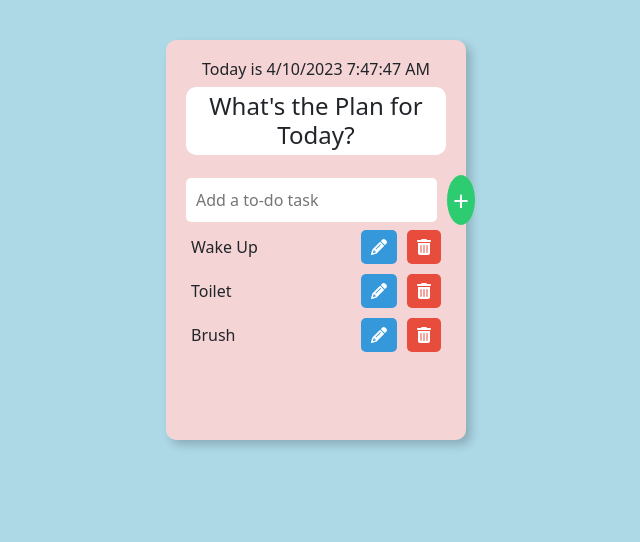
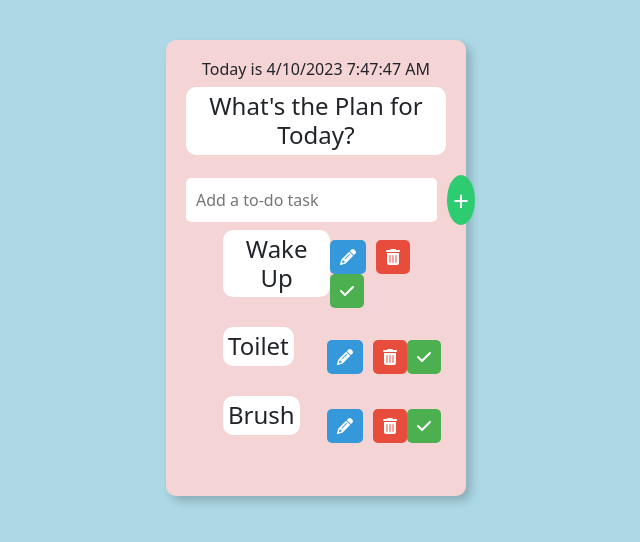
Before and after one commit to AditeeKatti/React, a React (Create React App) app in the folder my-to-do-app/: page / in a window 1280 px wide. Shown: the top 542 px of the page, without its empty margins (324-964 px from the left). Built offline with nearby package versions, Linux system fonts and the light colour scheme.

Commit message:
task completed and undo functionality

```diff
--- a/my-to-do-app/package.json
+++ b/my-to-do-app/package.json
@@ -11,6 +11,7 @@
     "bootstrap": "^5.2.3",
     "react": "^18.2.0",
     "react-dom": "^18.2.0",
+    "react-icons": "^4.8.0",
     "react-scripts": "5.0.1",
     "styled-components": "^5.3.9",
     "web-vitals": "^2.1.4"
--- a/my-to-do-app/src/ToDoListForm.jsx
+++ b/my-to-do-app/src/ToDoListForm.jsx
@@ -2,7 +2,7 @@ import React, { useState, useRef } from 'react';
 import 'bootstrap/dist/css/bootstrap.min.css';
 import styled from 'styled-components';
 import { FontAwesomeIcon } from '@fortawesome/react-fontawesome';
-import { faPencilAlt, faTrashAlt, faSave } from '@fortawesome/free-solid-svg-icons';
+import { faPencilAlt, faTrashAlt, faSave, faCheck, faRefresh } from '@fortawesome/free-solid-svg-icons';
 import './App.css';
 
 const TodoListContainer = styled.div`
@@ -17,7 +17,7 @@ const TodoListContainer = styled.div`
   box-shadow: 5px 5px 10px rgba(0, 0, 0, 0.2);
   border-radius: 10px;
 `;
-const Task = styled.li`
+const TaskLayout = styled.li`
   display: flex;
   padding: 5px;
   align-items: center;
@@ -73,6 +73,15 @@ const SaveButton = styled.button`
   cursor: pointer;
 `;
 
+const CompleteButton = styled.button`
+  border: none;
+  background-color: #4CAF50;
+  color: #fff;
+  padding: 5px 10px;
+  border-radius: 5px;
+  cursor: pointer;
+`;
+
 const SaveIcon = styled(FontAwesomeIcon).attrs({
   icon: faSave,
 })``;
@@ -85,6 +94,13 @@ const TrashIcon = styled(FontAwesomeIcon).attrs({
   icon: faTrashAlt,
 })``;
 
+const CompletedIcon = styled(FontAwesomeIcon).attrs({
+   icon: faCheck,
+ })``
+
+ const UndoIcon = styled(FontAwesomeIcon).attrs({
+  icon: faRefresh,
+})``
 
 const TodoButton = styled.button`
   border: none;
@@ -101,7 +117,12 @@ function TodoList() {
   const [input, setInput] = useState('');
   const [editing, setEditing] = useState(null);
   const [newTaskText, setNewTaskText] = useState('');
-  const [tasks, setTasks] = useState([    'Wake Up',    'Toilet',    'Brush',  ]);
+  const [completedTasks, setCompletedTasks] = useState({});
+  const [tasks, setTasks] = useState([
+    { id: 'task1', text: 'Wake Up', completed: false },
+    { id: 'task2', text: 'Toilet', completed: false },
+    { id: 'task3', text: 'Brush', completed: false },
+  ]);
   const inputRef = useRef(null);
 
   const handleChange = (e) => {
@@ -119,8 +140,10 @@ function TodoList() {
   };
 
   const handleSave = (taskKey) => {
-    const newTasks = { ...tasks, [taskKey]: newTaskText };
-    setTasks(newTasks);
+    const updatedTasks = tasks.map((task) =>
+      task.id === taskKey ? { ...task, text: newTaskText } : task
+    );
+    setTasks(updatedTasks);
     setEditing(null);
     setNewTaskText('');
   };
@@ -129,14 +152,24 @@ function TodoList() {
     event.preventDefault();
     const newTodo = input.trim();
     if (newTodo.length > 0) {
-      const newTasks = {
-        ...tasks,
-        [`task${Object.keys(tasks).length + 1}`]: newTodo,
-      };
+      const newTask = { id: `task${tasks.length + 1}`, text: newTodo, completed: false };
+      const newTasks = [...tasks, newTask];
       setInput('');
       setTasks(newTasks);
     }
   };
+
+  function handleComplete(taskId) {
+    setCompletedTasks((prevCompletedTasks) => {
+      const newCompletedTasks = { ...prevCompletedTasks };
+      if (newCompletedTasks[taskId]) {
+        delete newCompletedTasks[taskId];
+      } else {
+        newCompletedTasks[taskId] = true;
+      }
+      return newCompletedTasks;
+    });
+  }
 
   // Get the current date and time
   const today = new Date();
@@ -159,30 +192,39 @@ function TodoList() {
         />
         <TodoButton onClick={handleSubmit}> + </TodoButton>
       </TodoForm>
-      {Object.keys(tasks).map((key) => (
-  <Task key={key}>
-    {editing === key ? (
+      <ul>
+        {Object.entries(tasks).map(([taskId, task]) => (
+          <TaskLayout key={taskId}>
+            {editing === taskId ? (
               <>
-        <TodoInput
-          value={newTaskText}
-          onChange={(e) => setNewTaskText(e.target.value)}
-        />
-        <SaveButton onClick={() => handleSave(key)}> <SaveIcon /></SaveButton>
+                <TodoInput value={newTaskText} onChange={(e) => setNewTaskText(e.target.value)} />
+                <SaveButton onClick={() => handleSave(taskId)}>
+                  <SaveIcon />
+                </SaveButton>
               </>
             ) : (
               <>
-        <span>{tasks[key]}</span>
+                <TodoListText style={{ textDecoration: completedTasks[taskId] ? 'line-through' : 'none' }}>
+                  {task.text}
+                </TodoListText>
                 <div>
-          <EditButton onClick={() => handleEdit(key)}><PencilIcon /></EditButton>
-          <DeleteButton onClick={() => handleDelete(key)}><TrashIcon /></DeleteButton>
+                  <EditButton onClick={() => handleEdit(taskId)}>
+                    <PencilIcon />
+                  </EditButton>
+                  <DeleteButton onClick={() => handleDelete(taskId)}>
+                    <TrashIcon />
+                  </DeleteButton>
+                  <CompleteButton onClick={() => handleComplete(taskId)}>
+                    {completedTasks[taskId] ? <UndoIcon/> : <CompletedIcon/>}
+                  </CompleteButton>
                 </div>
               </>
             )}
-  </Task>
+          </TaskLayout>
         ))}
-
+      </ul>
     </TodoListContainer>
   );
 }
 
-export default TodoList;
+export default TodoList
```
Lines whose indentation alone changed are shown as unchanged.
